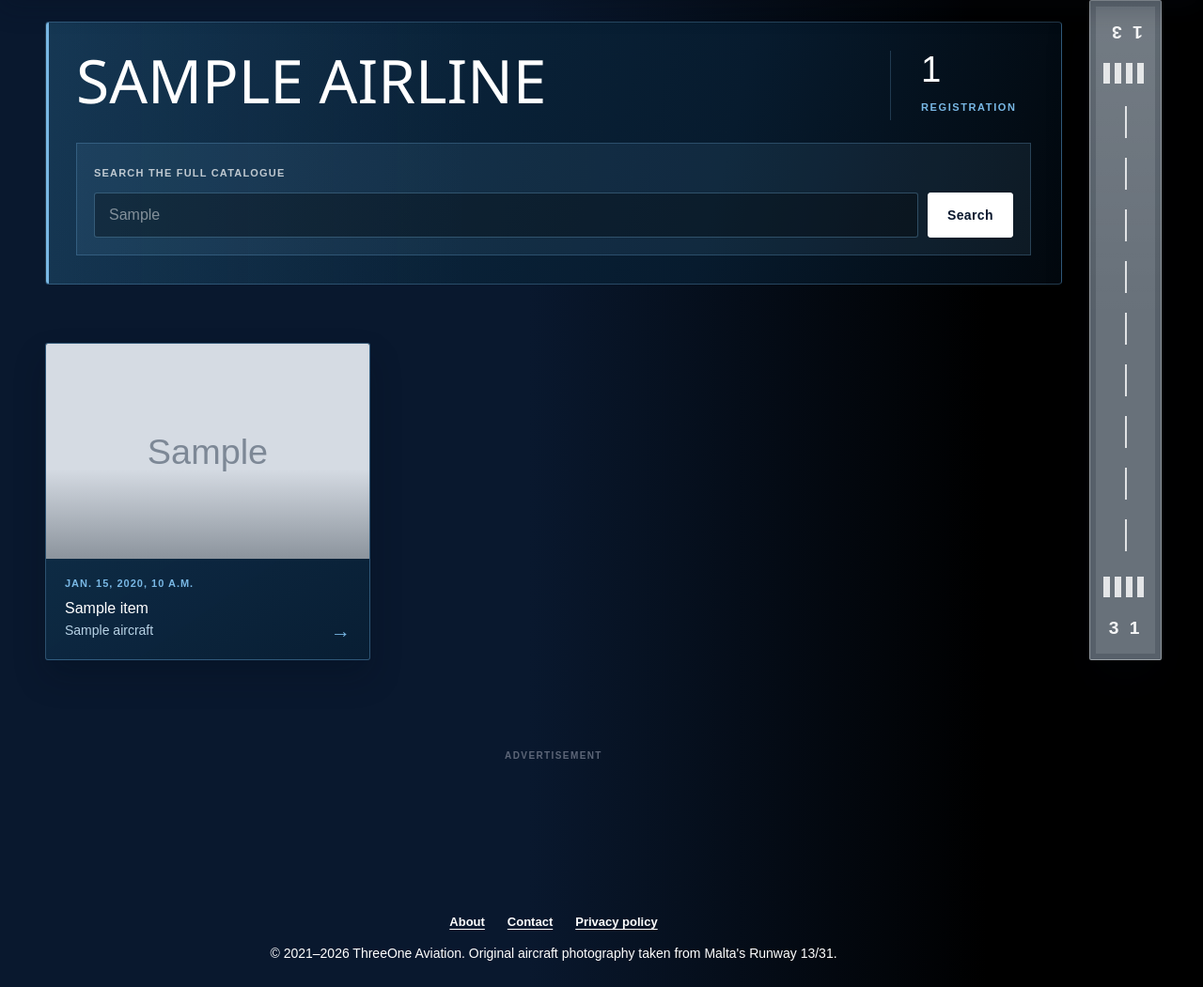
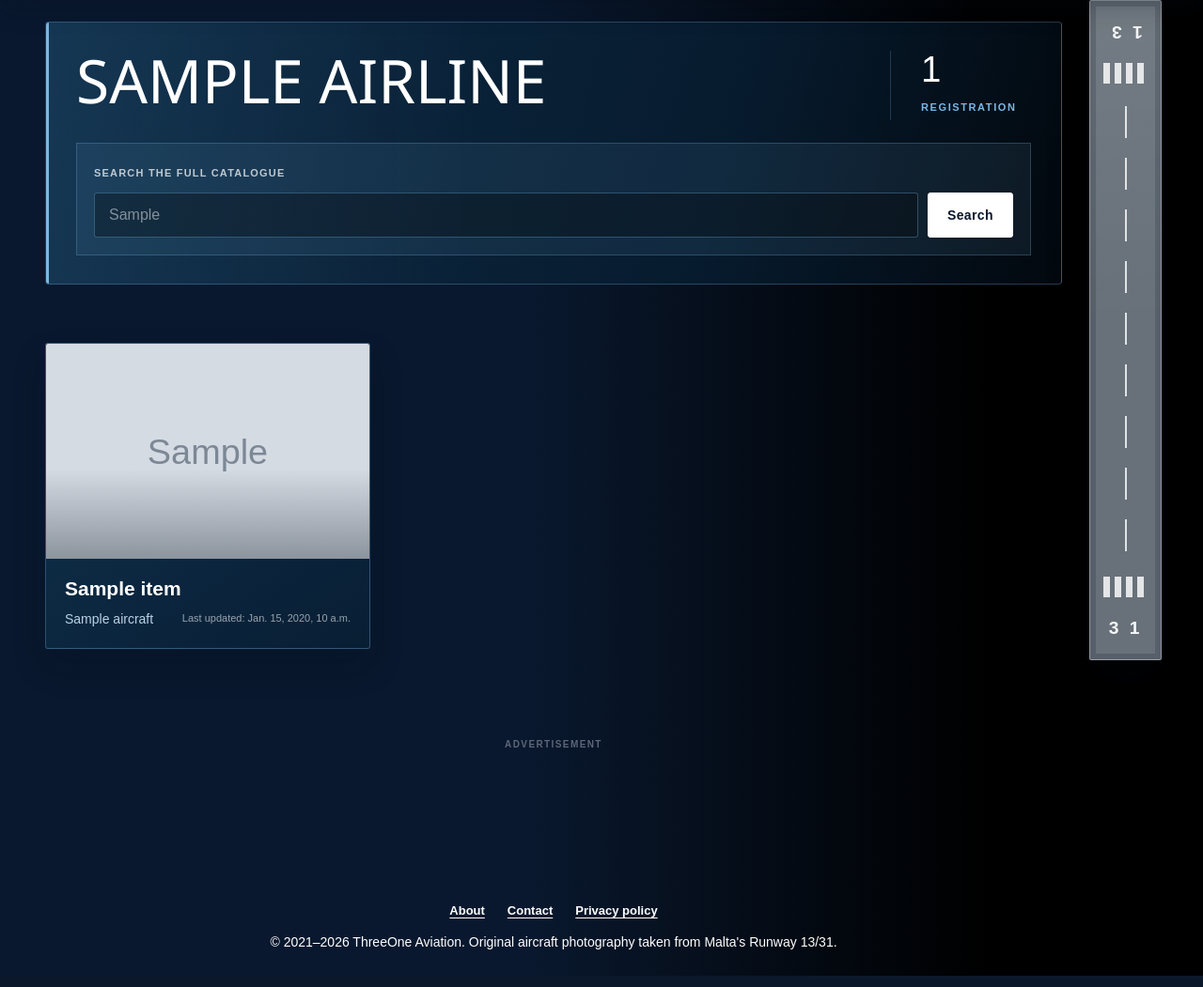
Before and after one commit to andreasant34/threeoneaviation-webapp, a Django app: template aviationwebapp/templates/collection/registrations.html in a window 1280 px wide. Shown: the part 97-1148 px from the top of the page at 94% size. Run offline with Django 5.2, Linux system fonts and the light colour scheme; the template is opened without the code that fills it: most values are stand-ins (such as "Sample title", 1, 10 or a date in 2020); grey boxes marked "Sample" are stand-in pictures; some web fonts are replaced.

Commit message:
Last updated

```diff
--- a/aviationwebapp/models/photo.py
+++ b/aviationwebapp/models/photo.py
@@ -27,6 +27,8 @@ class Photo:
         self.max_image_id = max_image_id
         self.capture_time = capture_time
         self.name = name
+        self.width = width
+        self.height = height
         self.data_size = str(width) + "x" + str(height)
         self.camera_model = camera_model
         self.exposure_time = self.__format_exposure_time(exposure_time)
--- a/aviationwebapp/static/css/site-content.css
+++ b/aviationwebapp/static/css/site-content.css
@@ -1456,6 +1456,11 @@ body {
     color: #fff;
 }
 
+.collection-page .catalog-card > a {
+    display: flex;
+    flex-direction: column;
+}
+
 .catalog-card-image {
     position: relative;
     overflow: hidden;
@@ -1474,11 +1479,33 @@ body {
 }
 
 .collection-page .catalog-card .card-copy {
+    display: flex;
+    flex: 1;
     padding: 18px 20px 20px;
+    flex-direction: column;
 }
 
 .collection-page .catalog-card .card-kicker {
     color: var(--entry-blue);
+}
+
+.catalog-card-title-row {
+    display: flex;
+    align-items: baseline;
+    justify-content: space-between;
+    gap: 16px;
+    margin-bottom: 8px;
+}
+
+.collection-page .catalog-card .catalog-card-title-row h3 {
+    margin: 0;
+}
+
+.catalog-card-title {
+    color: #fff;
+    font-size: 21px;
+    font-weight: 700;
+    line-height: 1.3;
 }
 
 .catalog-card-meta {
@@ -1489,6 +1516,17 @@ body {
     color: #b8d3e6;
     font-size: 14px;
     line-height: 1.5;
+}
+
+.collection-page .catalog-card .catalog-card-updated {
+    margin: 0;
+    padding: 0;
+    flex: none;
+    color: #98a3ae;
+    font-size: 11px;
+    line-height: 1.4;
+    text-align: right;
+    white-space: nowrap;
 }
 
 .catalog-card-arrow {
@@ -1757,6 +1795,14 @@ body {
     margin-bottom: 22px;
 }
 
+.photo-carousel.is-enhanced .photo-carousel-slide img {
+    visibility: hidden;
+}
+
+.photo-carousel.is-enhanced .photo-carousel-slide img.is-loaded {
+    visibility: visible;
+}
+
 .photo-carousel.is-enhanced .photo-carousel-slide {
     display: none;
     margin-bottom: 0;
--- a/aviationwebapp/static/js/photo_carousel.js
+++ b/aviationwebapp/static/js/photo_carousel.js
@@ -113,8 +113,17 @@
         Array.prototype.forEach.call(slides, function (slide) {
             var image = slide.querySelector("img");
 
-            if (image && !image.complete) {
-                image.addEventListener("load", scheduleImageInsetSync);
+            if (!image) {
+                return;
+            }
+
+            if (image.complete && image.naturalWidth > 0) {
+                image.classList.add("is-loaded");
+            } else {
+                image.addEventListener("load", function () {
+                    image.classList.add("is-loaded");
+                    scheduleImageInsetSync();
+                }, { once: true });
             }
         });
 
--- a/aviationwebapp/templates/collection/registrations.html
+++ b/aviationwebapp/templates/collection/registrations.html
@@ -30,11 +30,12 @@
                 <a href="{% url 'registration' airline.short_name item.short_name %}">
                     {% if item.cover_url %}<div class="catalog-card-image"><img src="{{ item.cover_url }}" alt="{{ item.name }}, {{ aircraft.name }}, from the {{ airline.name }} aircraft collection" loading="lazy"></div>{% endif %}
                     <div class="card-copy">
-                        <p class="card-kicker card-date">{{ item.latest_captured_date }}</p>
-                        <span>{{ item.name }}</span>
+                        <div class="catalog-card-title-row">
+                            <span class="catalog-card-title">{{ item.name }}</span>
+                        </div>
                         <div class="catalog-card-meta">
                             <span>{{ aircraft.name }}</span>
-                            <span class="catalog-card-arrow" aria-hidden="true">&rarr;</span>
+                            {% if item.latest_captured_date %}<span class="catalog-card-updated">Last updated: {{ item.latest_captured_date }}</span>{% endif %}
                         </div>
                     </div>
                 </a>
--- a/aviationwebapp/templates/components/photo_carousel.html
+++ b/aviationwebapp/templates/components/photo_carousel.html
@@ -5,7 +5,7 @@
             {% for item in photos %}
             <figure class="entry-photo entry-photo-featured photo-carousel-slide{% if forloop.first %} is-active{% endif %}" data-photo-slide="{{ forloop.counter0 }}">
                 <a class="aurel_pswp_slide aurel_grid_blog_image aurel_dp aurel_no_select" href="{{ item.max_image_url }}" data-size="{{ item.data_size }}" data-count="{{ forloop.counter0 }}">
-                    <img src="{{ item.max_image_url }}" alt="{% if item.registration %}{{ item.registration.name }}, {{ item.registration.aircraft.name }}, photographed for the {{ item.registration.aircraft.airline.name }} collection{% else %}{{ fallback_registration_name }}, {{ fallback_aircraft_name }}, photographed for the {{ fallback_airline_name }} collection{% endif %} on {{ item.date_taken }}"{% if not forloop.first %} loading="lazy"{% endif %}>
+                    <img src="{{ item.max_image_url }}"{% if item.width and item.height %} width="{{ item.width }}" height="{{ item.height }}"{% endif %} alt="{% if item.registration %}{{ item.registration.name }}, {{ item.registration.aircraft.name }}, photographed for the {{ item.registration.aircraft.airline.name }} collection{% else %}{{ fallback_registration_name }}, {{ fallback_aircraft_name }}, photographed for the {{ fallback_airline_name }} collection{% endif %} on {{ item.date_taken }}"{% if not forloop.first %} loading="lazy"{% endif %}>
                 </a>
             </figure>
             {% endfor %}
--- a/aviationwebapp/templates/layout.html
+++ b/aviationwebapp/templates/layout.html
@@ -116,7 +116,7 @@
     <link rel="preload" href="{% static 'css/font-awesome.min.css' %}" as="style" onload="this.onload=null;this.rel='stylesheet'">
     <link rel="preload" href="{% static 'css/theme.css' %}?v=20260926-4" as="style" onload="this.onload=null;this.rel='stylesheet'">
     <link rel="preload" href="{% static 'css/photoswipe.css' %}" as="style" onload="this.onload=null;this.rel='stylesheet'">
-    <link rel="preload" href="{% static 'css/site-content.css' %}?v=20261003-01" as="style" onload="this.onload=null;this.rel='stylesheet'">
+    <link rel="preload" href="{% static 'css/site-content.css' %}?v=20261003-06" as="style" onload="this.onload=null;this.rel='stylesheet'">
 
     <noscript>
         <link rel="stylesheet" href="{% static 'css/kube.css' %}">
@@ -124,7 +124,7 @@
         <link rel="stylesheet" href="{% static 'css/font-awesome.min.css' %}">
         <link rel="stylesheet" href="{% static 'css/theme.css' %}?v=20260926-4">
         <link rel="stylesheet" href="{% static 'css/photoswipe.css' %}">
-        <link rel="stylesheet" href="{% static 'css/site-content.css' %}?v=20261003-01">
+        <link rel="stylesheet" href="{% static 'css/site-content.css' %}?v=20261003-06">
     </noscript>
 
     {% block adsense %}
@@ -330,7 +330,7 @@
     <script src="{% static 'js/photoswipe-ui-default.min.js' %}"></script>
 
     <script src="{% static 'js/theme.js' %}"></script>
-    <script src="{% static 'js/photo_carousel.js' %}"></script>
+    <script src="{% static 'js/photo_carousel.js' %}?v=20261003-01"></script>
 
     {% block extra_scripts %}{% endblock extra_scripts %}
 </body>
```
Also changed, not shown: aviationwebapp/templates/collection/collection.html (+4 -3 lines).
